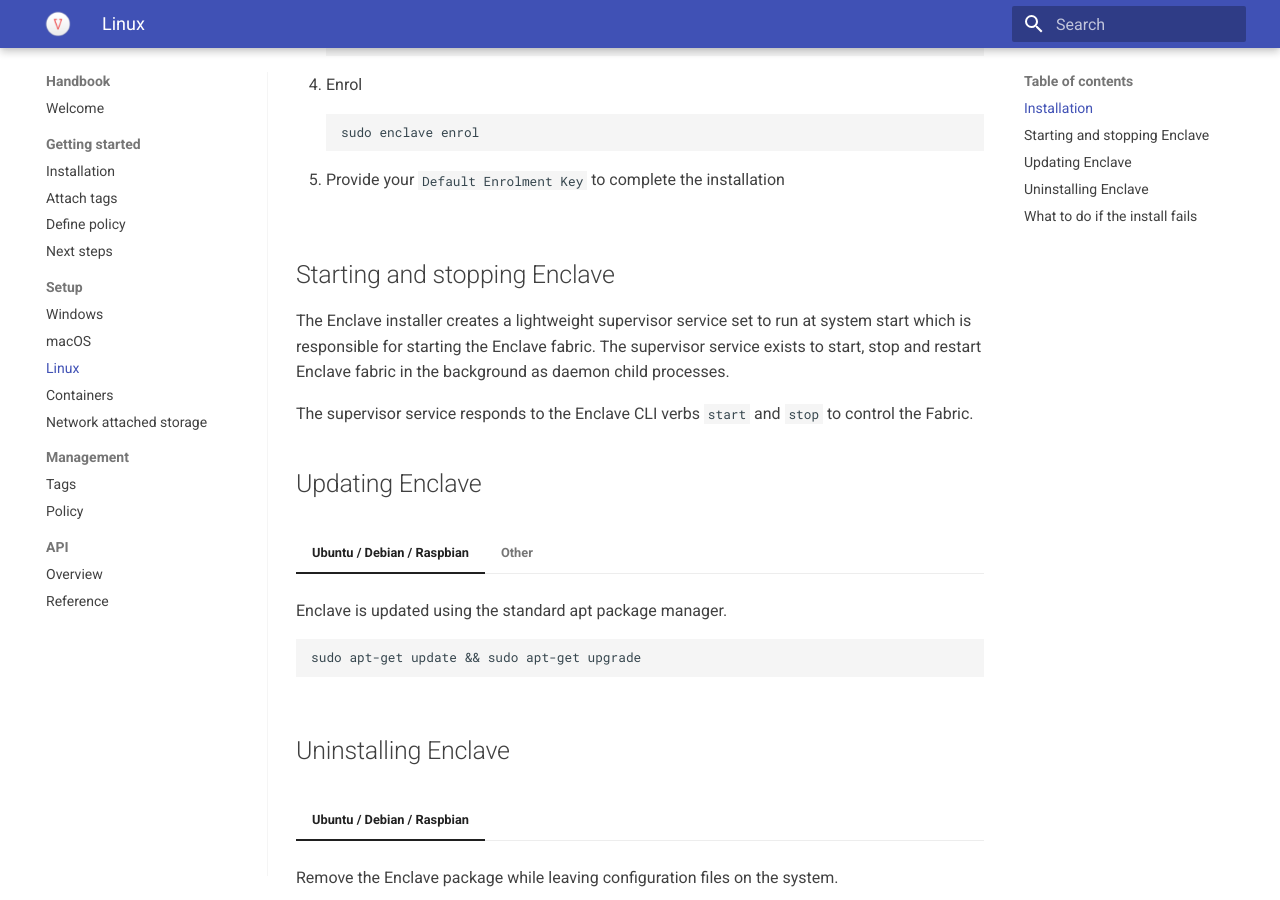
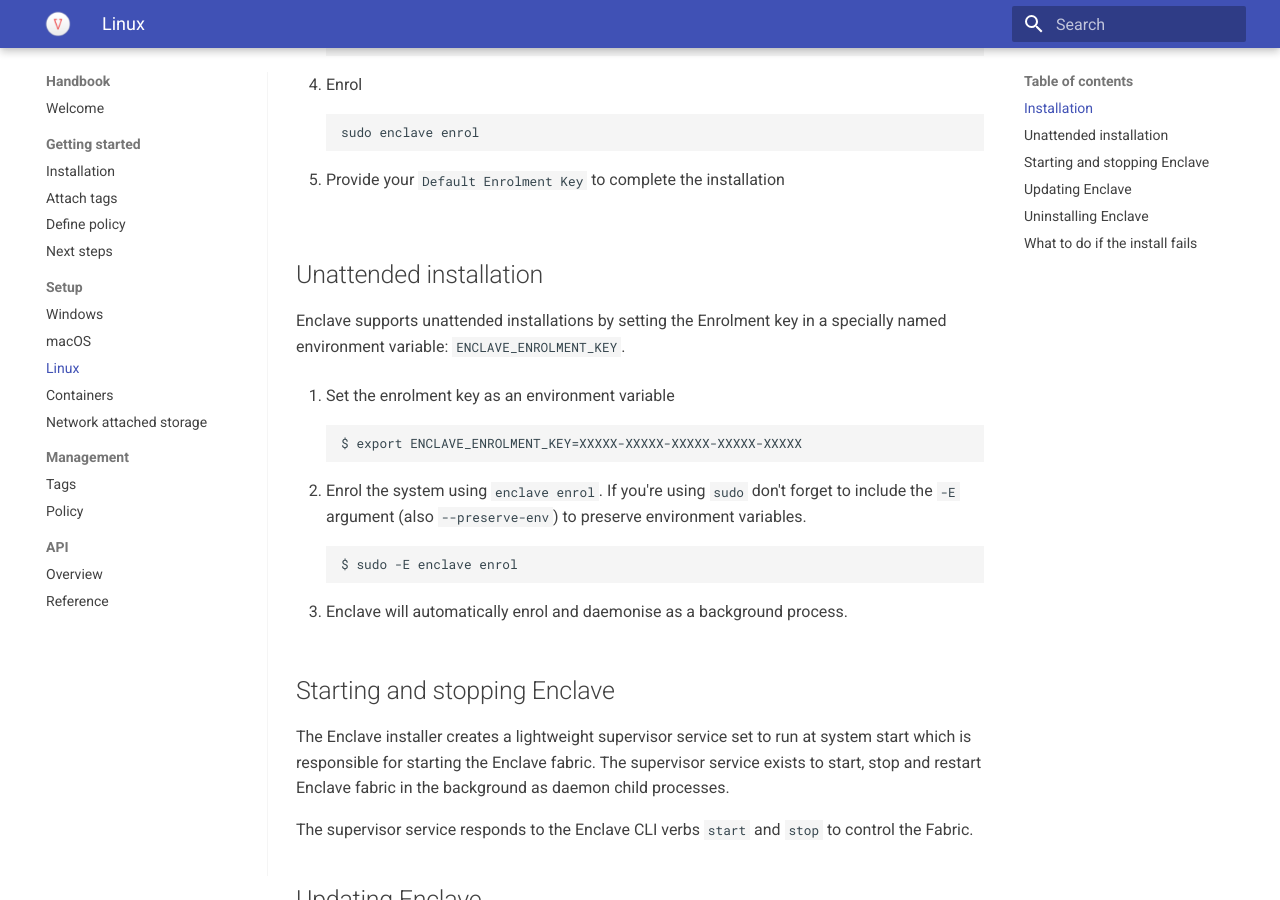
Before and after one commit to enclave-networks/docs, an MkDocs documentation site: the page built from docs/setup/linux.md, in a window 1280 px wide and 900 px high, scrolled down 683 px. Built offline with MkDocs 1.6.1 and Material for MkDocs 9.7.7, drawn with Linux system fonts in a browser that asks for light colours.

Commit message:
add linux unattended install
documentation for https://github.com/enclave-networks/packaging.deb/issues/3

````diff
--- a/docs/setup/linux.md
+++ b/docs/setup/linux.md
@@ -90,10 +90,21 @@
 
     5. Provide your `Default Enrolment Key` to complete the installation
 
-<!--- ## Unattended Installation
+## Unattended installation
 
-Presently doesn't work.
- --->
+Enclave supports unattended installations by setting the Enrolment key in a specially named environment variable: `ENCLAVE_ENROLMENT_KEY`.
+
+1. Set the enrolment key as an environment variable
+    ```
+    $ export ENCLAVE_ENROLMENT_KEY=XXXXX-XXXXX-XXXXX-XXXXX-XXXXX
+    ```
+
+2. Enrol the system using `enclave enrol`. If you're using `sudo` don't forget to include the `-E` argument (also `--preserve-env`) to preserve environment variables.
+    ```
+    $ sudo -E enclave enrol
+    ```
+
+3. Enclave will automatically enrol and daemonise as a background process.
 
 ## Starting and stopping Enclave
 
````
